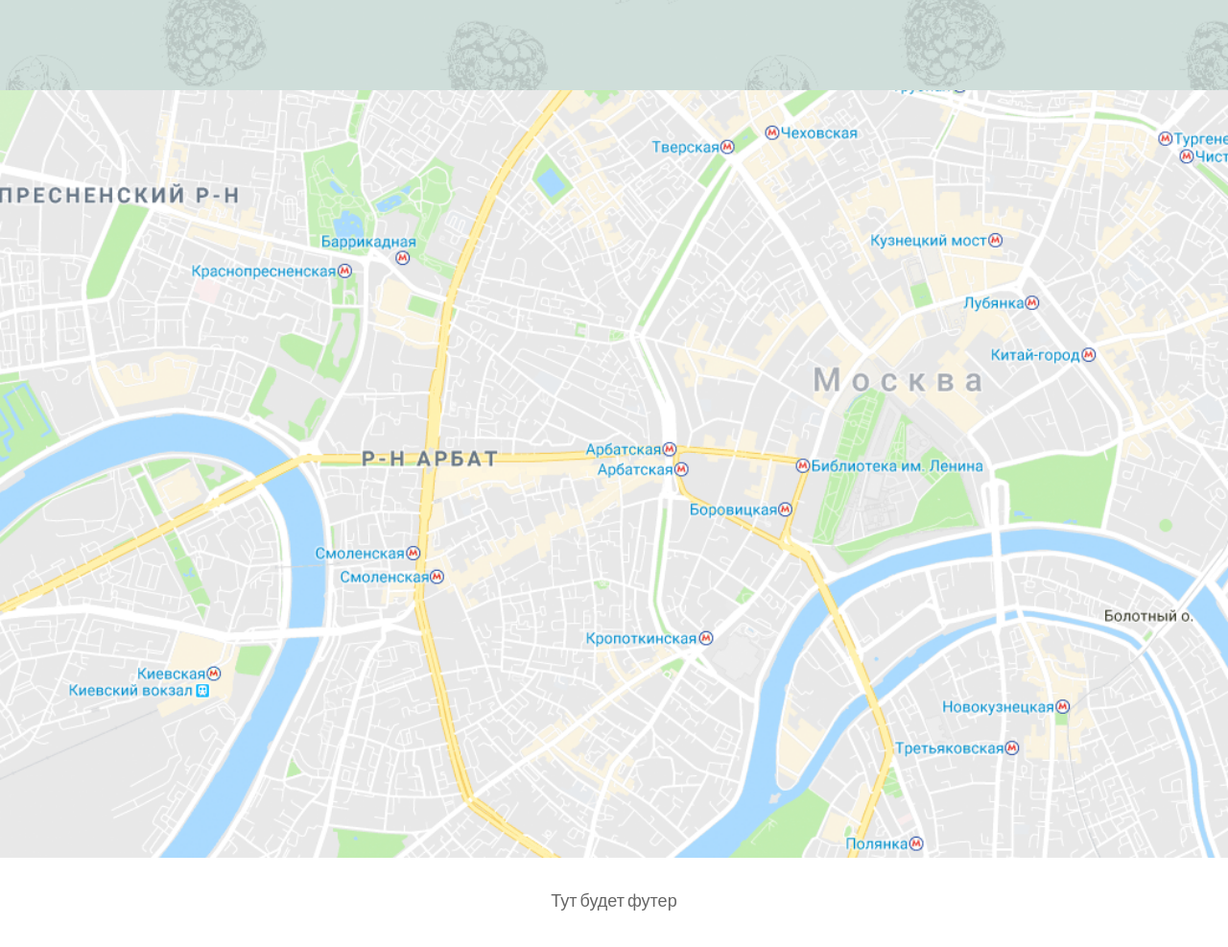
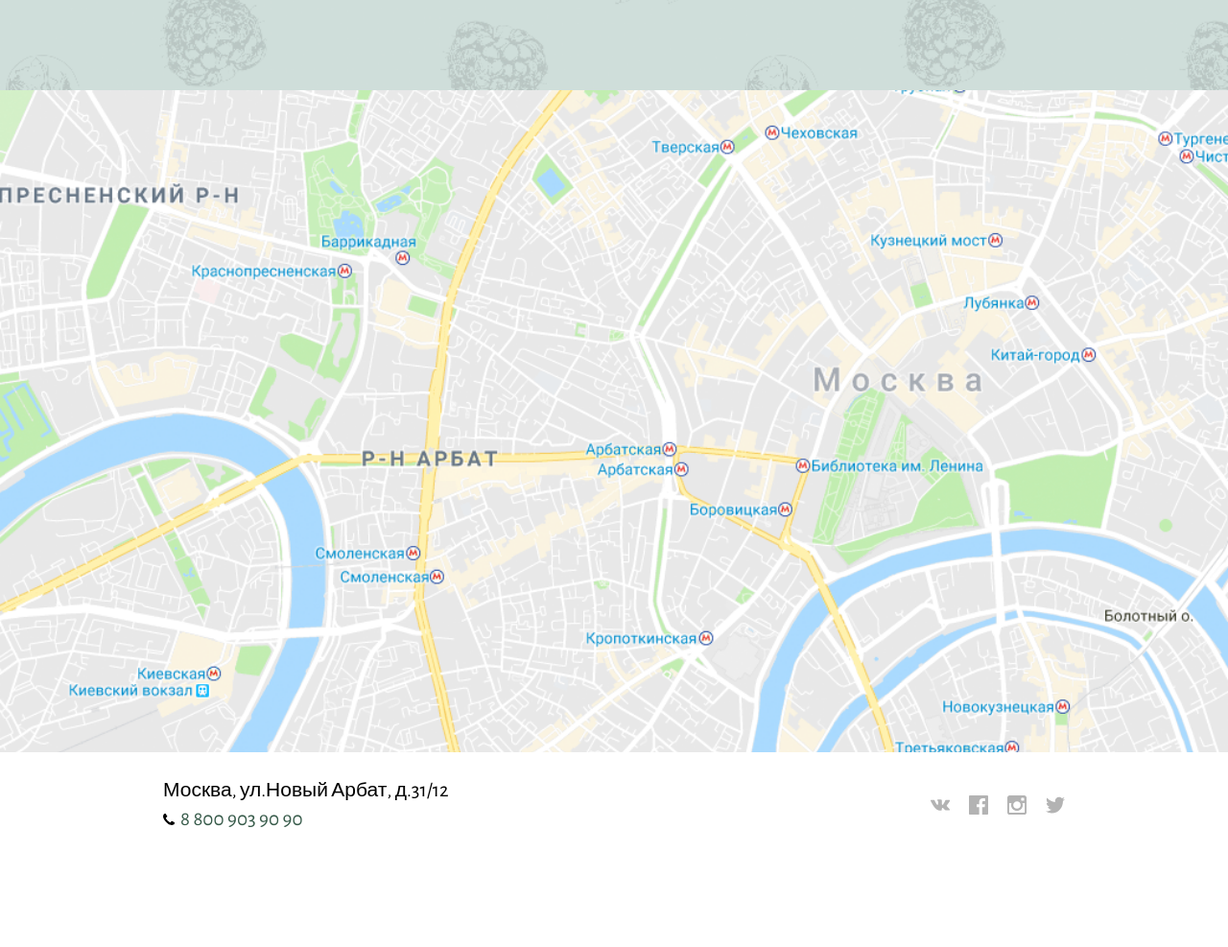
Before and after one commit to evaksman/chocco, a plain HTML site: page index.html in a window 1280 px wide. Shown: the part 3106-4093 px from the top of the page at 96% size. After the commit the page ends 4000 px from the top, so only its background shows below. Drawn offline with nearby package versions, Linux system fonts and the light colour scheme.

Commit message:
Week2. Адаптив. Футер

```diff
--- /dev/null
+++ b/css/components/contacts.scss
@@ -0,0 +1,18 @@
+.contacts {
+  font-style: normal;
+  font-size: rem(21px);
+  color: #000;
+
+  @include phones {
+    display: flex;
+    flex-direction: column;
+    align-items: center;
+    margin-bottom: rem(15px);
+  }
+
+  &__place {
+    @include phones {
+      margin-bottom: rem(10px);
+    }
+  }
+}
--- /dev/null
+++ b/css/components/footer.scss
@@ -0,0 +1,18 @@
+.footer {
+  position: absolute;
+  bottom: 0;
+  left: 0;
+  right: 0;
+  padding: rem(25px) 0;
+  background: #fff;
+
+  &__container {
+    display: flex;
+    justify-content: space-between;
+    align-items: center;
+
+    @include phones {
+      flex-direction: column;
+    }
+  }
+}
--- a/css/components/hero.scss
+++ b/css/components/hero.scss
@@ -9,6 +9,10 @@
   @include tablets {
     background-position: right top;
     min-height: rem(1001px);
+  }
+
+  @include phones {
+    min-height: rem(800px);
   }
 
   &:before, &:after {
--- a/css/components/map-section.scss
+++ b/css/components/map-section.scss
@@ -1,5 +1,12 @@
 .map-section {
   position: relative;
-  background: url("../images/bg/map.png") center center no-repeat;
-  background-size: cover;
+  background: url("../images/bg/map.png") center center / cover no-repeat;
+
+    @include tablets {
+      min-height: rem(638px);
+    }
+
+    @include phones {
+      min-height: rem(631px);
+    }
 }
--- a/css/components/order-section.scss
+++ b/css/components/order-section.scss
@@ -1,6 +1,6 @@
 .order-section {
   position: relative;
-  background: url("../images/bg/pattern.png") center center no-repeat;
+  background: url("../images/bg/pattern.png") center center / cover no-repeat;
   background-size: cover;
   color: $darkGreen;
 
--- a/css/components/phone-number.scss
+++ b/css/components/phone-number.scss
@@ -10,6 +10,14 @@
 
   &:hover {
     text-shadow: 0 0 rem(10px) rgba(0, 0, 0, 0.2);
+  }
+
+  &_theme_green {
+    color: $darkGreen;
+  }
+
+  &_size_small {
+    font-size: rem(21px);
   }
 
   &__icon {
--- /dev/null
+++ b/css/components/socials.scss
@@ -0,0 +1,37 @@
+.socials {
+  display: flex;
+  justify-content: space-between;
+  align-items: center;
+
+  &__item {
+    margin-right: rem(20px);
+
+    &:last-child {
+      margin-right: 0;
+    }
+
+    &_icon_vk .socials__link {
+      background: url("../images/icons/socials/vk.svg") center center no-repeat;
+    }
+
+    &_icon_fb .socials__link {
+      background: url("../images/icons/socials/fb.svg") center center no-repeat;
+    }
+
+    &_icon_insta .socials__link {
+      background: url("../images/icons/socials/in.svg") center center no-repeat;
+    }
+
+    &_icon_tw .socials__link {
+      background: url("../images/icons/socials/tw.svg") center center no-repeat;
+    }
+  }
+
+  &__link {
+    display: block;
+    text-decoration: none;
+    width: rem(20px);
+    height: rem(20px);
+    // position: relative;
+  }
+}
--- a/css/main.scss
+++ b/css/main.scss
@@ -48,5 +48,8 @@ $z-review-berries: 2;
 @import "components/form";
 @import "components/radio";
 @import "components/map-section";
+@import "components/footer";
+@import "components/contacts";
+@import "components/socials";
 @import "components/fixed-menu";
 @import "components/hamburger";
--- a/index.html
+++ b/index.html
@@ -262,10 +262,40 @@
           </form>
         </div>
       </section>
-      <div class="section map-section">
-      </div>
-      <footer class="footer" style="height: 93px; text-align: center; line-height: 93px;">Тут будет футер</footer>
+      <section class="section map-section">
+        <footer class="footer">
+          <div class="container footer__container">
+            <address class="contacts">
+              <div class="contacts__place">Москва, ул.Новый Арбат, д.31/12</div>
+              <a href="tel:+78009039090" class="phone-number phone-number_theme_green phone-number_size_small">
+                <span class="phone-number__icon">
+                  <img src="./images/icons/phone.svg" alt="phone icon" class="phone-number__icon-img">
+                </span>
+                <span class="phone-number__text">8 800 903 90 90</span>
+              </a>
+            </address>
+            <ul class="socials">
+              <li class="socials__item socials__item_icon_vk">
+                <a href="#" class="socials__link">
+                </a>
+              </li>
+              <li class="socials__item socials__item_icon_fb">
+                <a href="#" class="socials__link">
+                </a>
+              </li>
+              <li class="socials__item socials__item_icon_insta">
+                <a href="#" class="socials__link">
+                </a>
+              </li>
+              <li class="socials__item socials__item_icon_tw">
+                <a href="#" class="socials__link">
+                </a>
+              </li>
+            </ul>
 
+          </div>
+        </footer>
+      </section>
     </div>
   </div>
   <nav class="fixed-menu">
```
Also changed, not shown: css/main.css, images/icons/socials/fb.svg (added), images/icons/socials/in.svg (added), images/icons/socials/tw.svg (added), images/icons/socials/vk.svg (added).
